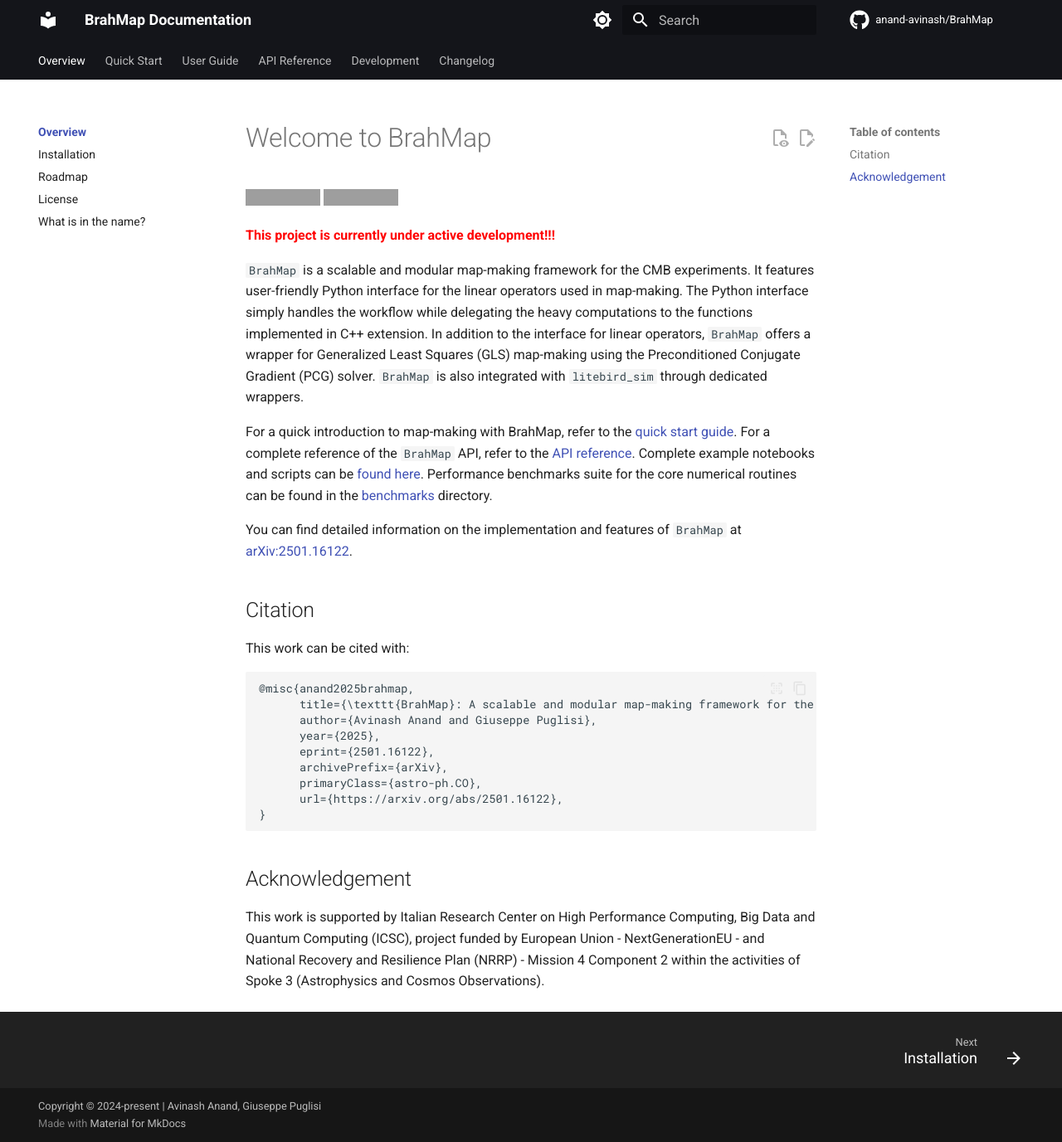
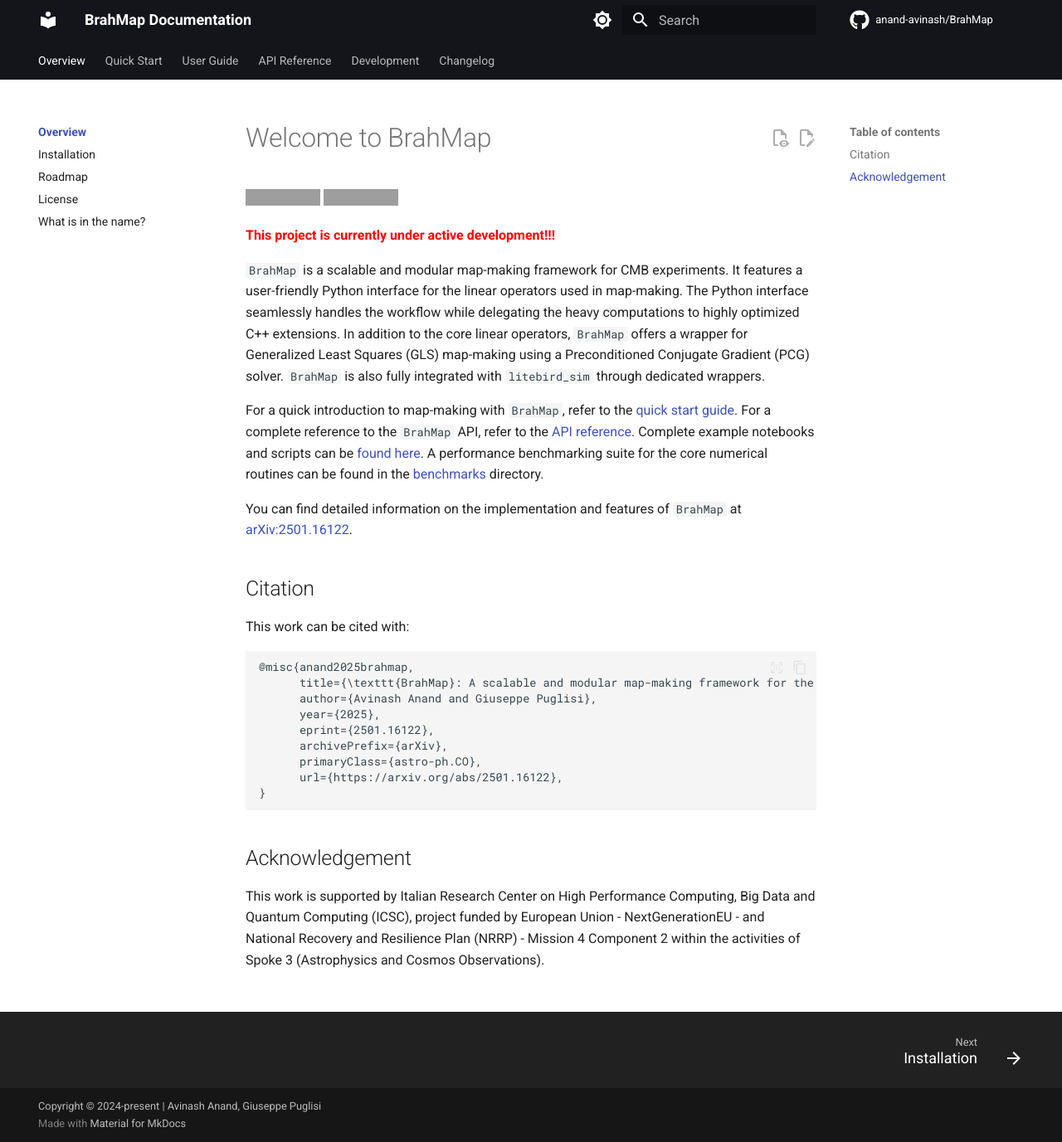
Before and after one commit to anand-avinash/BrahMap, an MkDocs documentation site: the page built from docs/index.md, in a window 1280 px wide and 1377 px high. Shown: the whole window at 83% size. Built offline with MkDocs 1.6.1 and Material for MkDocs 9.7.7, drawn with Linux system fonts in a browser that asks for light colours; comment, search, counter and statistics services are not loaded; grey boxes are pictures that could not be loaded.

Commit message:
minor updates in documentation

```diff
--- a/docs/index.md
+++ b/docs/index.md
@@ -9,22 +9,23 @@
 <font color="red"> **This project is currently under active development!!!** </font>
 <!-- markdownlint-enable MD033 -->
 
-`BrahMap` is a scalable and modular map-making framework for the CMB
-experiments. It features user-friendly Python interface for the linear
-operators used in map-making. The Python interface simply handles the workflow
-while delegating the heavy computations to the functions implemented in C++
-extension. In addition to the interface for linear operators, `BrahMap` offers
-a wrapper for Generalized Least Squares (GLS) map-making using the
-Preconditioned Conjugate Gradient (PCG) solver. `BrahMap` is also integrated
-with `litebird_sim` through dedicated wrappers.
+`BrahMap` is a scalable and modular map-making framework for CMB experiments.
+It features a user-friendly Python interface for the linear operators used in
+map-making. The Python interface seamlessly handles the workflow while
+delegating the heavy computations to highly optimized C++ extensions. In
+addition to the core linear operators, `BrahMap` offers a wrapper for
+Generalized Least Squares (GLS) map-making using a Preconditioned Conjugate
+Gradient (PCG) solver. `BrahMap` is also fully integrated with `litebird_sim`
+through dedicated wrappers.
 
-For a quick introduction to map-making with BrahMap, refer to the
+For a quick introduction to map-making with `BrahMap`, refer to the
 [quick start guide](quick_start/index.md).
-For a complete reference of the `BrahMap` API, refer to the
-[API reference](api_reference/index.md). Complete example notebooks and scripts can
-be [found here](https://github.com/anand-avinash/BrahMap/tree/main/examples).
-Performance benchmarks suite for the core numerical routines can be found in the
-[benchmarks](https://github.com/anand-avinash/BrahMap/tree/main/benchmarks) directory.
+For a complete reference to the `BrahMap` API, refer to the
+[API reference](api_reference/index.md). Complete example notebooks and scripts
+can be [found here](https://github.com/anand-avinash/BrahMap/tree/main/examples).
+A performance benchmarking suite for the core numerical routines can be found in
+the [benchmarks](https://github.com/anand-avinash/BrahMap/tree/main/benchmarks)
+directory.
 
 You can find detailed information on the implementation and features of
 `BrahMap` at [arXiv:2501.16122](https://arxiv.org/abs/2501.16122).
```
Also changed, not shown: README.md (+14 -11 lines), docs/api_reference/base_operators/index.md (+2 -2 lines), docs/overview/installation.md (+2 -2 lines), docs/quick_start/index.md (+11 -11 lines).
